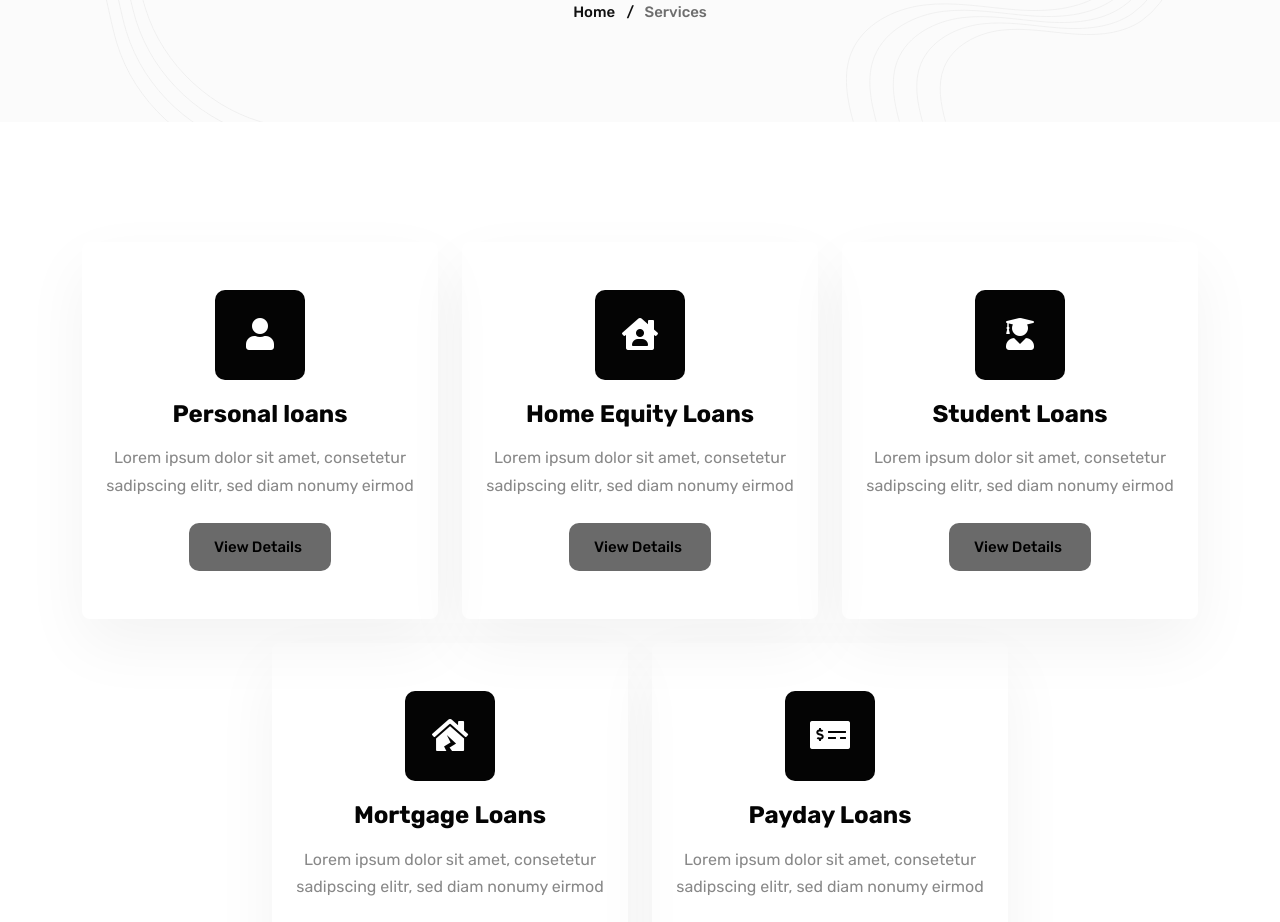
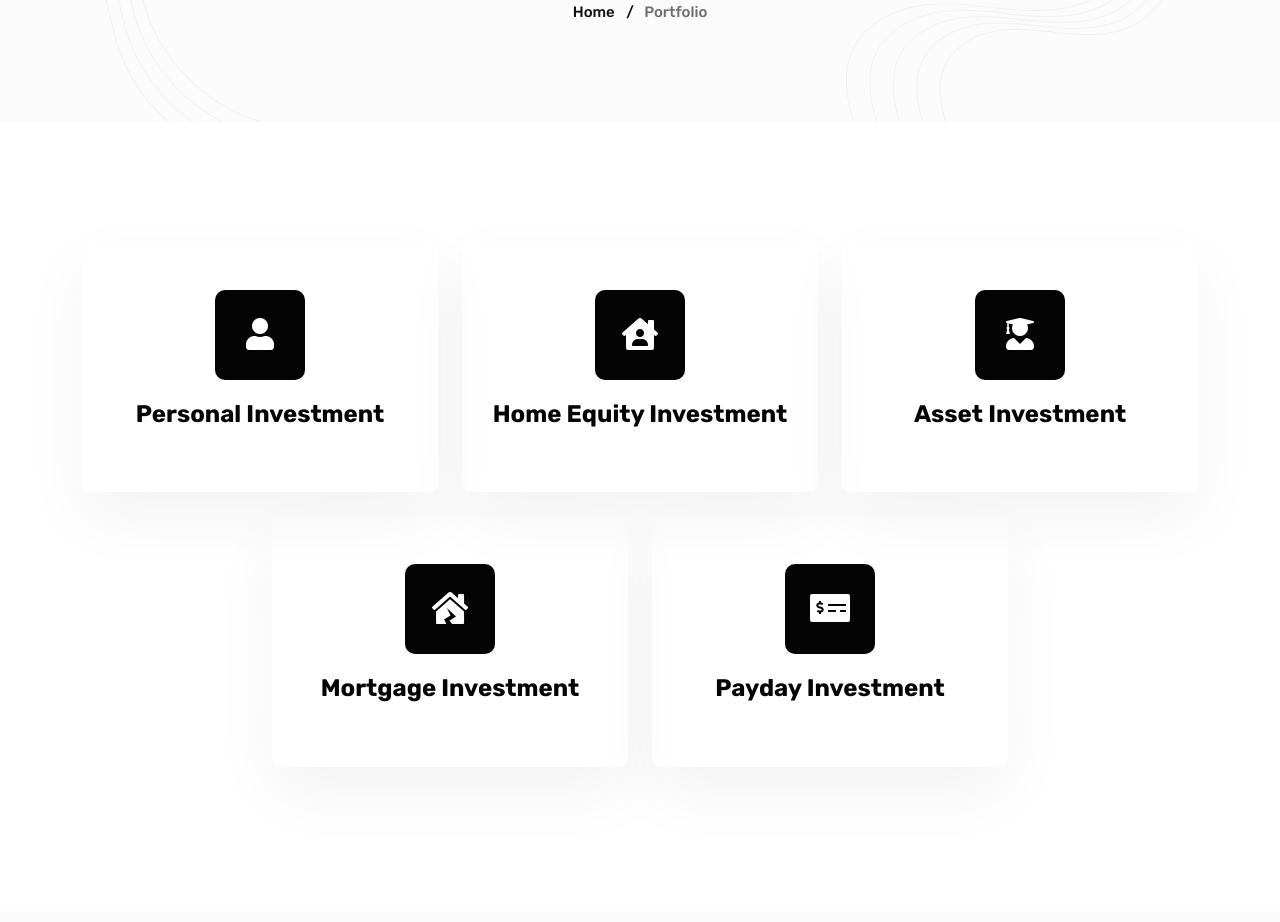
Before and after one commit to p47d4/akh-web, a plain HTML site: page theme/services.html in a window 1280 px wide. Shown: the part 261-1183 px from the top of the page. Drawn offline with Linux system fonts and the light colour scheme.

Commit message:
final init

```diff
--- a/theme/services.html
+++ b/theme/services.html
@@ -139,11 +139,11 @@
 	<div class="container">
 		<div class="row">
 			<div class="col-8 mx-auto text-center">
-				<h2 class="mb-3 text-capitalize">Our Services</h2>
+				<h2 class="mb-3 text-capitalize">Our Portfolio</h2>
 				<ul class="list-inline breadcrumbs text-capitalize" style="font-weight:500">
 					<li class="list-inline-item"><a href="index.html">Home</a>
 					</li>
-					<li class="list-inline-item">/ &nbsp; <a href="services.html">Services</a>
+					<li class="list-inline-item">/ &nbsp; <a href="services.html">Portfolio</a>
 					</li>
 				</ul>
 			</div>
@@ -177,40 +177,40 @@
 				<div class="rounded shadow py-5 px-4">
 					<div class="icon"> <i class="fas fa-user"></i>
 					</div>
-					<h3 class="mb-3">Personal loans</h3>
-					<p class="mb-4">Lorem ipsum dolor sit amet, consetetur sadipscing elitr, sed diam nonumy eirmod</p> <a class="btn btn-sm btn-outline-primary" href="service-details.html">View Details <i class="las la-arrow-right ms-1"></i></a>
+					<h3 class="mb-3">Personal Investment</h3>
+					<!-- <p class="mb-4">Lorem ipsum dolor sit amet, consetetur sadipscing elitr, sed diam nonumy eirmod</p> <a class="btn btn-sm btn-outline-primary" href="service-details.html">View Details <i class="las la-arrow-right ms-1"></i></a> -->
 				</div>
 			</div>
 			<div class="icon-box-item text-center col-lg-4 col-md-6 mb-4">
 				<div class="rounded shadow py-5 px-4">
 					<div class="icon"> <i class="fas fa-house-user"></i>
 					</div>
-					<h3 class="mb-3">Home Equity Loans</h3>
-					<p class="mb-4">Lorem ipsum dolor sit amet, consetetur sadipscing elitr, sed diam nonumy eirmod</p> <a class="btn btn-sm btn-outline-primary" href="service-details.html">View Details <i class="las la-arrow-right ms-1"></i></a>
+					<h3 class="mb-3">Home Equity Investment</h3>
+					<!-- <p class="mb-4">Lorem ipsum dolor sit amet, consetetur sadipscing elitr, sed diam nonumy eirmod</p> <a class="btn btn-sm btn-outline-primary" href="service-details.html">View Details <i class="las la-arrow-right ms-1"></i></a> -->
 				</div>
 			</div>
 			<div class="icon-box-item text-center col-lg-4 col-md-6 mb-4">
 				<div class="rounded shadow py-5 px-4">
 					<div class="icon"> <i class="fas fa-user-graduate"></i>
 					</div>
-					<h3 class="mb-3">Student Loans</h3>
-					<p class="mb-4">Lorem ipsum dolor sit amet, consetetur sadipscing elitr, sed diam nonumy eirmod</p> <a class="btn btn-sm btn-outline-primary" href="service-details.html">View Details <i class="las la-arrow-right ms-1"></i></a>
+					<h3 class="mb-3">Asset Investment</h3>
+					<!-- <p class="mb-4">Lorem ipsum dolor sit amet, consetetur sadipscing elitr, sed diam nonumy eirmod</p> <a class="btn btn-sm btn-outline-primary" href="service-details.html">View Details <i class="las la-arrow-right ms-1"></i></a> -->
 				</div>
 			</div>
 			<div class="icon-box-item text-center col-lg-4 col-md-6 mb-4">
 				<div class="rounded shadow py-5 px-4">
 					<div class="icon"> <i class="fas fa-house-damage"></i>
 					</div>
-					<h3 class="mb-3">Mortgage Loans</h3>
-					<p class="mb-4">Lorem ipsum dolor sit amet, consetetur sadipscing elitr, sed diam nonumy eirmod</p> <a class="btn btn-sm btn-outline-primary" href="service-details.html">View Details <i class="las la-arrow-right ms-1"></i></a>
+					<h3 class="mb-3">Mortgage Investment</h3>
+					<!-- <p class="mb-4">Lorem ipsum dolor sit amet, consetetur sadipscing elitr, sed diam nonumy eirmod</p> <a class="btn btn-sm btn-outline-primary" href="service-details.html">View Details <i class="las la-arrow-right ms-1"></i></a> -->
 				</div>
 			</div>
 			<div class="icon-box-item text-center col-lg-4 col-md-6 mb-4">
 				<div class="rounded shadow py-5 px-4">
 					<div class="icon"> <i class="fas fa-money-check-alt"></i>
 					</div>
-					<h3 class="mb-3">Payday Loans</h3>
-					<p class="mb-4">Lorem ipsum dolor sit amet, consetetur sadipscing elitr, sed diam nonumy eirmod</p> <a class="btn btn-sm btn-outline-primary" href="service-details.html">View Details <i class="las la-arrow-right ms-1"></i></a>
+					<h3 class="mb-3">Payday Investment</h3>
+					<!-- <p class="mb-4">Lorem ipsum dolor sit amet, consetetur sadipscing elitr, sed diam nonumy eirmod</p> <a class="btn btn-sm btn-outline-primary" href="service-details.html">View Details <i class="las la-arrow-right ms-1"></i></a> -->
 				</div>
 			</div>
 		</div>
```
Also changed, not shown: theme/contact.html (+9 -9 lines).
